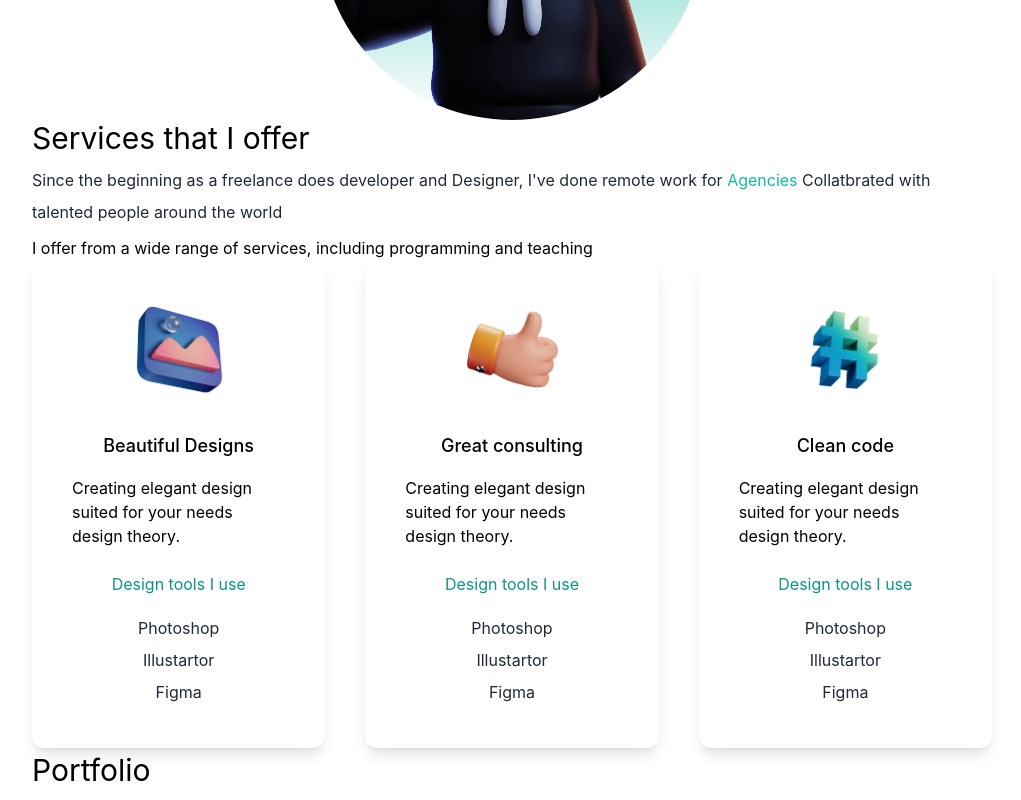
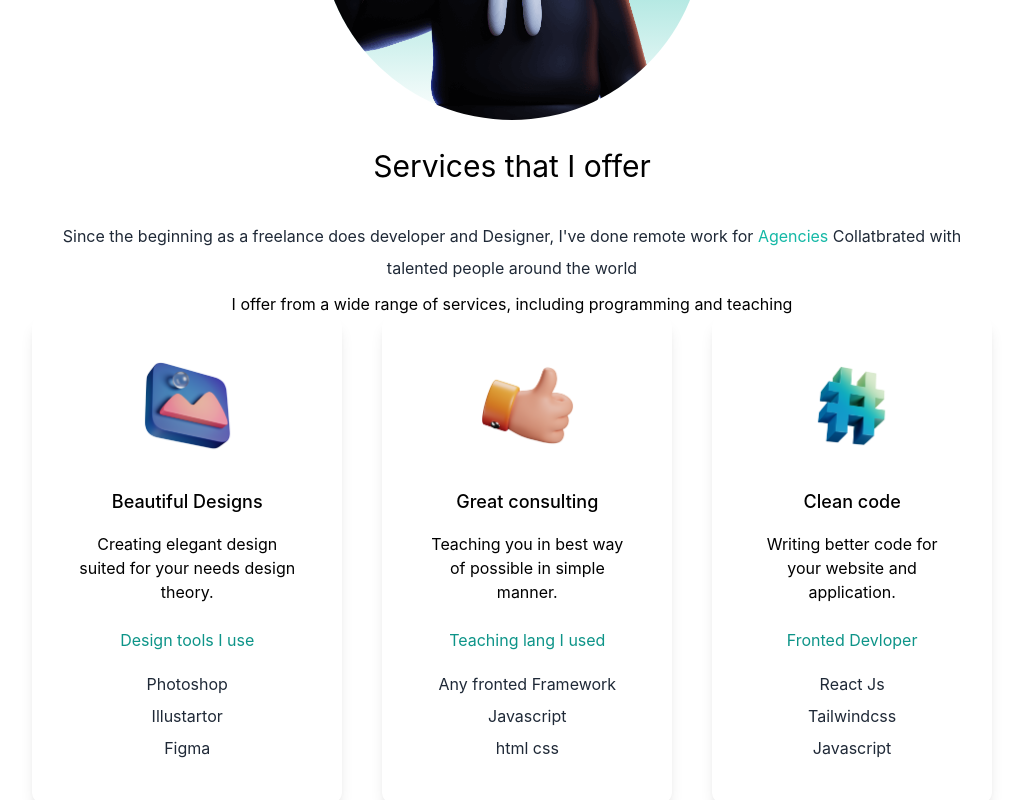
Before and after one commit to kunalg12/nextjs-portfolio, a Next.js app: page / in a window 1280 px wide. Shown: the part 780-1580 px from the top of the page, without its empty margins (128-1149 px from the left). Built offline with nearby package versions, Linux system fonts and the light colour scheme.

Commit message:
updated href links

```diff
--- a/pages/index.js
+++ b/pages/index.js
@@ -1,6 +1,10 @@
 import Head from "next/head";
 import { BsFillMoonStarsFill } from "react-icons/bs";
-import {AiFillTwitterCircle,AiFillLinkedin,AiFillInstagram} from "react-icons/ai";
+import {
+  AiFillTwitterCircle,
+  AiFillLinkedin,
+  AiFillInstagram,
+} from "react-icons/ai";
 import Image from "next/image";
 import kg from "../public/wave.png";
 import design from "../public/design.png";
@@ -30,7 +34,10 @@ export default function Home() {
             <h1 className=" text-xl font-mono">DevlopedbyKG</h1>
             <ul className=" flex items-center">
               <li>
-                <BsFillMoonStarsFill onClick={()=>setDarkMode(!darkMode)} className=" cursor-pointer text-2xl" />
+                <BsFillMoonStarsFill
+                  onClick={() => setDarkMode(!darkMode)}
+                  className=" cursor-pointer text-2xl"
+                />
               </li>
               <li>
                 <a
@@ -43,49 +50,55 @@ export default function Home() {
             </ul>
           </nav>
           <div className="text-center p-10 py-2">
-            <h2 className=" text-5xl text-teal-600 font-medium md:text-6xl">Kunal G</h2>
+            <h2 className=" text-5xl text-teal-600 font-medium md:text-6xl">
+              Kunal G
+            </h2>
             <h3 className=" text-2xl py-2 md:text-3xl">Full Stack Devloper</h3>
             <p className=" text-md py-5 leading-8 text-gray-800 md:text-xl max-w-xl mx-auto">
-              Hey guys it me your neighour developer Freelancer and Designer KG.
-              Feel free to join me down below
+              Hey guys it me your neighour Fronted Developer Freelancer and Designer KG,
+              Feel free to join me down below.
             </p>
           </div>
           <div className=" text-5xl flex justify-center gap-16 py-1 text-gray-700 cursor-pointer">
-            <AiFillTwitterCircle />
-            <AiFillLinkedin />
-            <AiFillInstagram />
+            <a href="https://twitter.com/kunal_g12" target="blank">
+              <AiFillTwitterCircle />
+            </a>
+            <a
+              href="https://www.linkedin.com/in/kunal-gursal-4159a81b4/"
+              target="blank"
+            >
+              <AiFillLinkedin />
+            </a>
+            <a href="https://www.instagram.com/its_kunal_g/" target="blank">
+              <AiFillInstagram />
+            </a>
           </div>
           <div className=" relative mx-auto bg-gradient-to-b from-teal-500 rounded-full w-80 h-80 mt-20 overflow-hidden md:h-96 md:w-96">
-            <Image src={kg} fill objectFit="cover" alt="profile_pic"/>
+            <Image src={kg} fill objectFit="cover" alt="profile_pic" />
           </div>
         </section>
         {/* Second section */}
         <section>
           <div>
-            <h3 className=" text-3xl">Services that I offer</h3>
-            <p className=" text-md py-2 leading-8 text-gray-800">
+            <h3 className=" text-3xl text-center py-7">Services that I offer</h3>
+            <p className=" text-md py-2 leading-8 text-gray-800 text-center">
               Since the beginning as a freelance does developer and Designer,
               I've done remote work for
               <span className=" text-teal-500"> Agencies </span>Collatbrated
               with talented people around the world
             </p>
-            <p>
+            <p className=" text-center">
               I offer from a wide range of services, including programming and
               teaching
             </p>
           </div>
           <div className=" lg:flex gap-10">
             <div className=" flex flex-col items-center shadow-lg p-10 rounded-xl dark:bg-white">
-              <Image
-                src={design}
-                width={100}
-                height={100}
-                alt='design'
-              />
+              <Image src={design} width={100} height={100} alt="design" />
               <h3 className=" text-lg font-medium pt-8 pb-2">
                 Beautiful Designs
               </h3>
-              <p className="py-2">
+              <p className="py-2 text-center">
                 Creating elegant design suited for your needs design theory.
               </p>
               <h4 className=" py-4 text-teal-600">Design tools I use</h4>
@@ -99,37 +112,30 @@ export default function Home() {
                 src={consulting}
                 width={100}
                 height={100}
-                alt ='consulting'
+                alt="consulting"
               />
               <h3 className=" text-lg font-medium pt-8 pb-2">
                 Great consulting
               </h3>
-              <p className="py-2">
-                Creating elegant design suited for your needs design theory.
+              <p className="py-2 text-center">
+                Teaching you in best way of possible in simple manner.
               </p>
-              <h4 className=" py-4 text-teal-600">Design tools I use</h4>
-              <p className=" text-gray-800 py-1">Photoshop</p>
-              <p className=" text-gray-800 py-1">Illustartor</p>
-              <p className=" text-gray-800 py-1">Figma</p>
+              <h4 className=" py-4 text-teal-600">Teaching lang I used</h4>
+              <p className=" text-gray-800 py-1">Any fronted Framework </p>
+              <p className=" text-gray-800 py-1">Javascript</p>
+              <p className=" text-gray-800 py-1">html css</p>
             </div>
 
             <div className=" flex flex-col items-center shadow-lg p-10 rounded-xl dark:bg-white">
-              <Image
-                src={code}
-                width={100}
-                height={100}
-                alt = 'code'
-              />
-              <h3 className=" text-lg font-medium pt-8 pb-2">
-                Clean code
-              </h3>
-              <p className="py-2">
-                Creating elegant design suited for your needs design theory.
+              <Image src={code} width={100} height={100} alt="code" />
+              <h3 className=" text-lg font-medium pt-8 pb-2">Clean code</h3>
+              <p className="py-2 text-center">
+                Writing better code for your website and application.
               </p>
-              <h4 className=" py-4 text-teal-600">Design tools I use</h4>
-              <p className=" text-gray-800 py-1">Photoshop</p>
-              <p className=" text-gray-800 py-1">Illustartor</p>
-              <p className=" text-gray-800 py-1">Figma</p>
+              <h4 className=" py-4 text-teal-600">Fronted Devloper</h4>
+              <p className=" text-gray-800 py-1">React Js</p>
+              <p className=" text-gray-800 py-1">Tailwindcss</p>
+              <p className=" text-gray-800 py-1">Javascript</p>
             </div>
           </div>
         </section>
@@ -150,12 +156,66 @@ export default function Home() {
             </p>
           </div>
           <div className=" flex flex-col gap-10 py-10 lg:flex-row lg:flex-wrap">
-            <div className=" basis-1/3 flex-1"><Image className=" rounded-lg object-cover" width={'100%'} height={'100%'} layout="responsive" src={web1} alt='design_img'/></div>
-            <div className=" basis-1/3 flex-1"><Image className=" rounded-lg object-cover" width={'100%'} height={'100%'} layout="responsive" src={web2} alt='design_img'/></div>
-            <div className=" basis-1/3 flex-1"><Image className=" rounded-lg object-cover" width={'100%'} height={'100%'} layout="responsive" src={web3} alt='design_img'/></div>
-            <div className=" basis-1/3 flex-1"><Image className=" rounded-lg object-cover" width={'100%'} height={'100%'} layout="responsive" src={web4} alt='design_img'/></div>
-            <div className=" basis-1/3 flex-1"><Image className=" rounded-lg object-cover" width={'100%'} height={'100%'} layout="responsive" src={web5} alt='design_img'/></div>
-            <div className=" basis-1/3 flex-1"><Image className=" rounded-lg object-cover" width={'100%'} height={'100%'} layout="responsive" src={web6} alt='design_img'/></div>
+            <div className=" basis-1/3 flex-1">
+              <Image
+                className=" rounded-lg object-cover"
+                width={"100%"}
+                height={"100%"}
+                layout="responsive"
+                src={web1}
+                alt="design_img"
+              />
+            </div>
+            <div className=" basis-1/3 flex-1">
+              <Image
+                className=" rounded-lg object-cover"
+                width={"100%"}
+                height={"100%"}
+                layout="responsive"
+                src={web2}
+                alt="design_img"
+              />
+            </div>
+            <div className=" basis-1/3 flex-1">
+              <Image
+                className=" rounded-lg object-cover"
+                width={"100%"}
+                height={"100%"}
+                layout="responsive"
+                src={web3}
+                alt="design_img"
+              />
+            </div>
+            <div className=" basis-1/3 flex-1">
+              <Image
+                className=" rounded-lg object-cover"
+                width={"100%"}
+                height={"100%"}
+                layout="responsive"
+                src={web4}
+                alt="design_img"
+              />
+            </div>
+            <div className=" basis-1/3 flex-1">
+              <Image
+                className=" rounded-lg object-cover"
+                width={"100%"}
+                height={"100%"}
+                layout="responsive"
+                src={web5}
+                alt="design_img"
+              />
+            </div>
+            <div className=" basis-1/3 flex-1">
+              <Image
+                className=" rounded-lg object-cover"
+                width={"100%"}
+                height={"100%"}
+                layout="responsive"
+                src={web6}
+                alt="design_img"
+              />
+            </div>
           </div>
         </section>
       </main>
```
